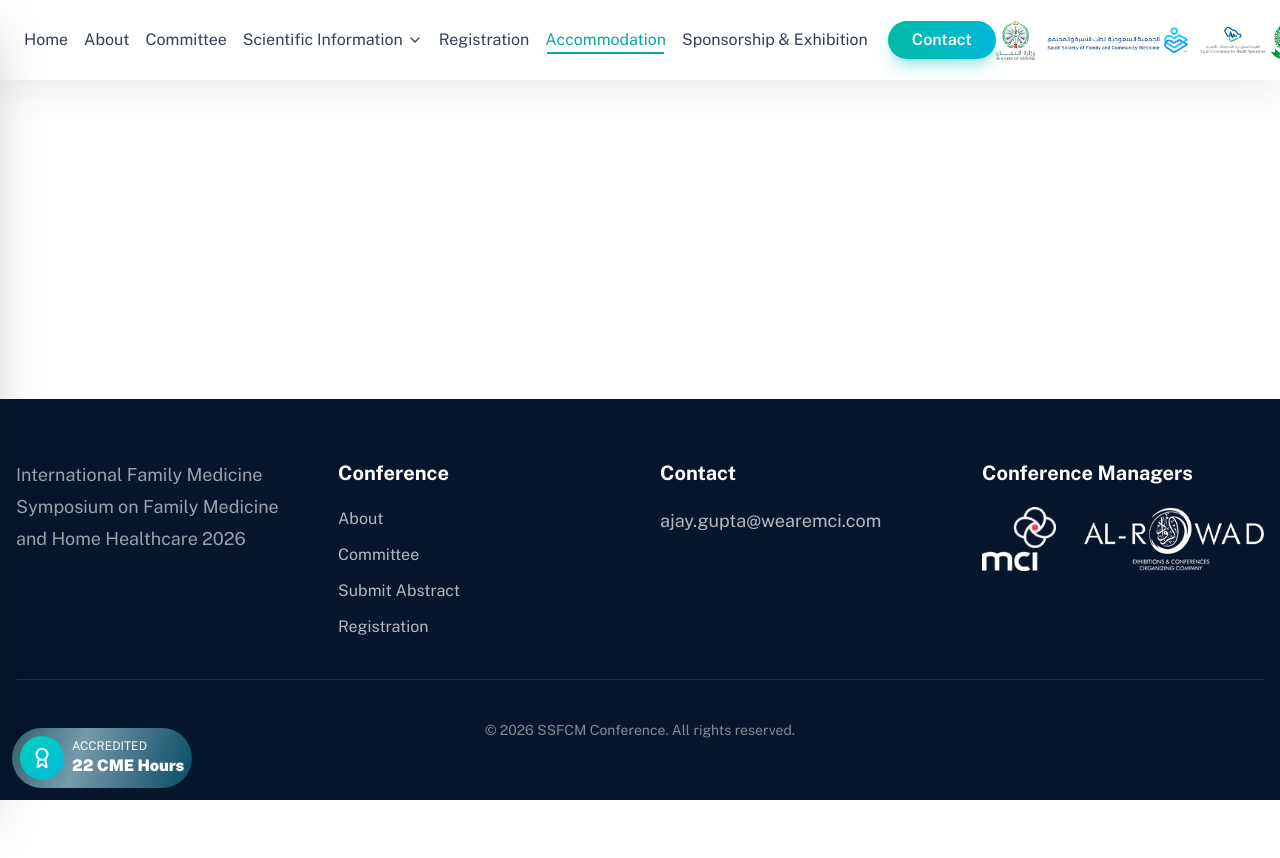
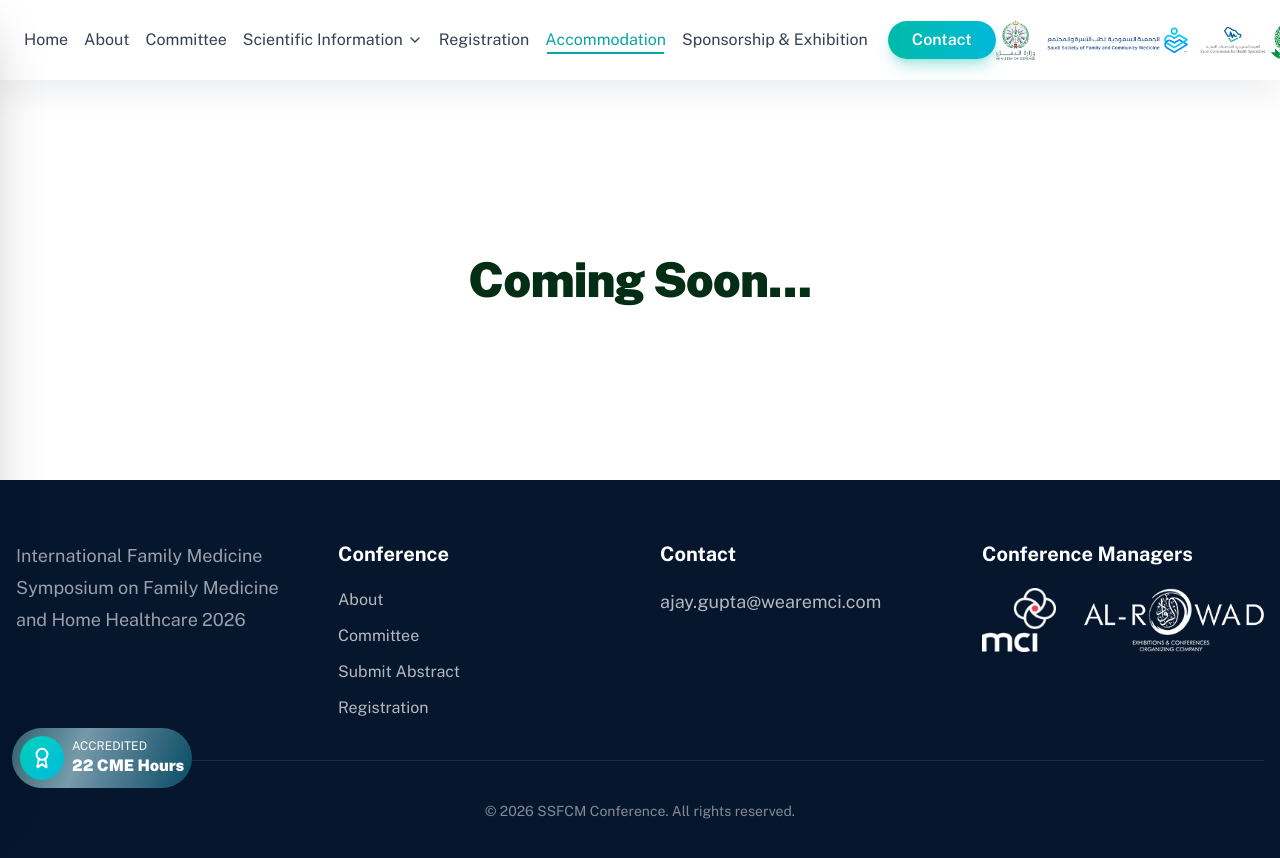
Before and after one commit to ArifK1712/icfm2026, a React (Vite) app: page /accommodation in a window 1280 px wide. Shown: the top 858 px of the page. Before the commit the page ends 800 px from the top, so only its background shows below. Built offline with nearby package versions, Linux system fonts and the light colour scheme.

Commit message:
Accommodation

```diff
--- a/src/App.jsx
+++ b/src/App.jsx
@@ -13,8 +13,9 @@ import CommitteePage from './pages/CommitteePage'
 import ProgramPage from './pages/ProgramPage'
 import RegistrationPage from './pages/RegistrationPage'
 import AbstractPage from './pages/AbstractPage'
+import Sponsorship from './pages/Sponsorship'
 import ContactPage from './pages/ContactPage'
-import Sponsorship from './pages/Sponsorship'
+import Accommodation from './pages/Accommodation'
 
 function App() {
   return (
@@ -30,6 +31,7 @@ function App() {
           <Route path="/program" element={<ProgramPage />} />
           <Route path="/registration" element={<RegistrationPage />} />
           <Route path="/call-for-abstract" element={<AbstractPage />} />
+          <Route path="/accommodation" element={<Accommodation />} />
           <Route path="/sponsorship" element={<Sponsorship />} />
           <Route path="/contact" element={<ContactPage />} />
         </Routes>
--- /dev/null
+++ b/src/pages/Accommodation.jsx
@@ -0,0 +1,10 @@
+function Accommodation() {
+
+  return (
+    <>
+      <h2 class="text-center h-100 flex items-center justify-center">Coming Soon...</h2>
+    </>
+  )
+}
+
+export default Accommodation
```
